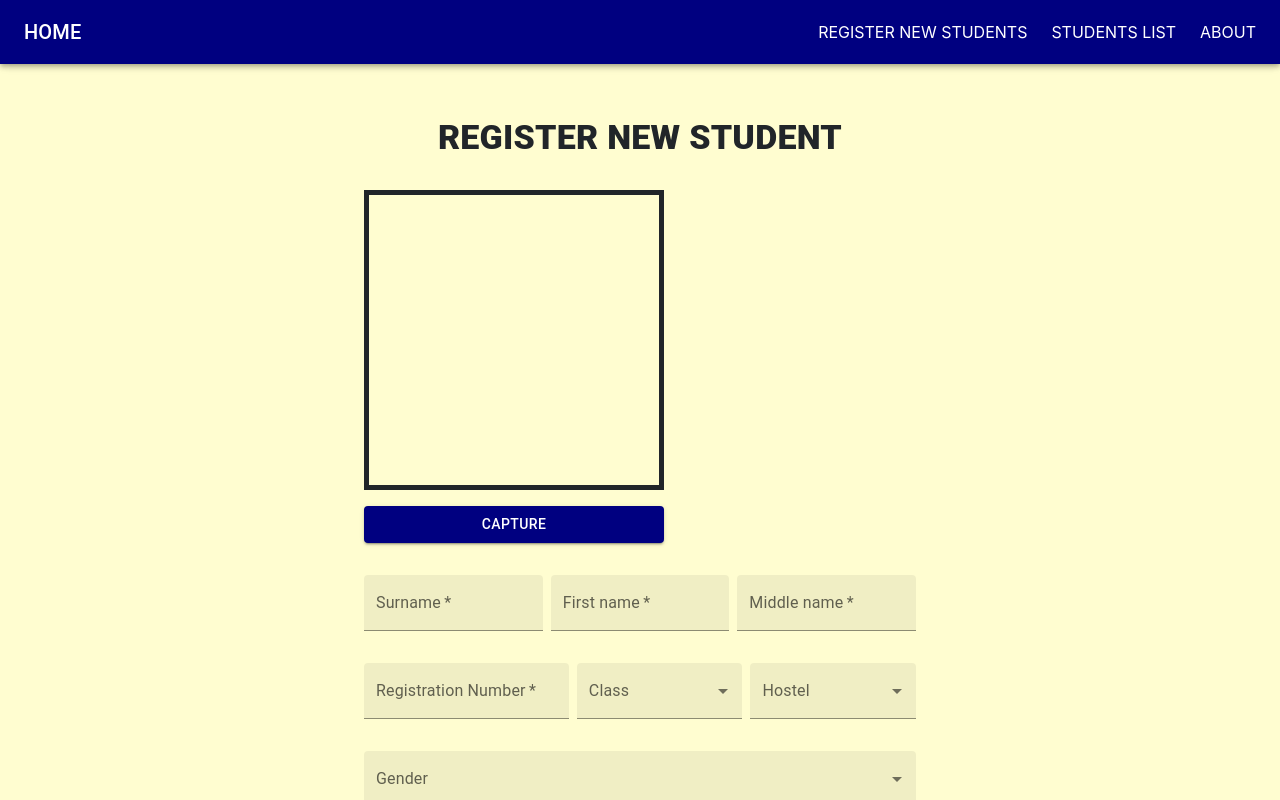
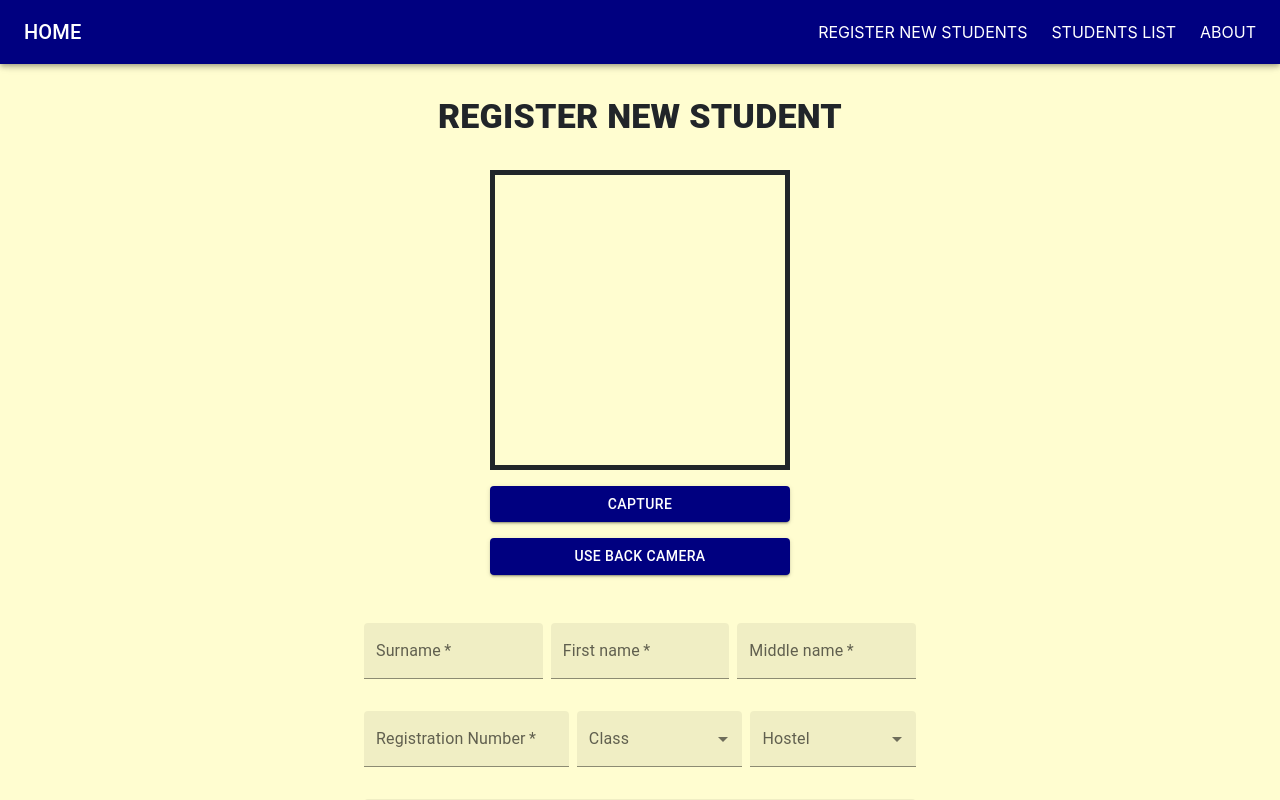
Before and after one commit to ifeanyiokoloma/school-project-client, a React (Create React App) app: page /register in a window 1280 px wide. Both pictures are taken after a click on the button "TAKE PASSPORT". Shown: the top 800 px of the page. Built offline with nearby package versions, Linux system fonts and the light colour scheme; no server answers.

Commit message:
Fixed camera switch

```diff
--- a/src/components/Passport.js
+++ b/src/components/Passport.js
@@ -1,14 +1,8 @@
-import { Box, Button } from "@mui/material";
+import { Box, Button, Stack } from "@mui/material";
 import { styled } from "@mui/system";
 import { useContext, useState } from "react";
 import Webcam from "react-webcam";
 import { PassportContext } from "../Providers/PassportProvider";
-
-const videoConstraints = {
-  width: 600,
-  height: 600,
-  facingMode: { exact: "user" },
-};
 
 const StyledSnap = styled(Box)`
   display: flex;
@@ -43,7 +37,14 @@ const StyledSnap = styled(Box)`
 
 const Passport = () => {
   const [activateCamera, setActivateCamera] = useState(false);
-  const {imgSrc, setImgSrc, webcamRef, capture} = useContext(PassportContext);
+  const [backCamera, setBackCamera] = useState(false);
+  const { imgSrc, setImgSrc, webcamRef, capture } = useContext(PassportContext);
+
+  const videoConstraints = {
+    width: 600,
+    height: 600,
+    facingMode: { exact: !backCamera ? "user" : "environment" },
+  };
 
   return (
     <StyledSnap>
@@ -86,6 +87,8 @@ const Passport = () => {
         </Button>
       ) : (
         activateCamera && (
+          <Stack spacing={2} component="ul" sx={{ listStyle: "none", pl: 0 }}>
+            <Box component="li">
               <Button
                 variant="contained"
                 className="capture"
@@ -96,6 +99,19 @@ const Passport = () => {
               >
                 Capture
               </Button>
+            </Box>
+            <Box component="li">
+              <Button
+                variant="contained"
+                className="capture"
+                onClick={e => {
+                  setBackCamera(!backCamera);
+                }}
+              >
+                {backCamera ? "Use Front Camera" : "Use Back camera"}
+              </Button>
+            </Box>
+          </Stack>
         )
       )}
     </StyledSnap>
--- a/src/routes/Register.js
+++ b/src/routes/Register.js
@@ -97,18 +97,15 @@ const Register = () => {
     <>
       <DrawerAppBar />
       <Container maxWidth="sm">
-        <StyledPage>
-          <Stack
+        <StyledPage
           component="form"
           ref={formRef}
           onSubmit={handleSubmit}
           spacing={4}
+          sx={{ alignItems: "center" }}
         >
           <Box component="header" className="title">
-              <Typography
-                variant="h4"
-                component="h1"
-              >
+            <Typography variant="h4" component="h1">
               Register New Student
             </Typography>
           </Box>
@@ -116,11 +113,7 @@ const Register = () => {
           <Stack spacing={1}>
             <Passport />
             {imgError && (
-                <Alert
-                  variant="filled"
-                  severity="error"
-                  sx={{ width: "300px" }}
-                >
+              <Alert variant="filled" severity="error" sx={{ width: "300px" }}>
                 {imgError}
               </Alert>
             )}
@@ -282,7 +275,6 @@ const Register = () => {
               Submit
             </Button>
           </Box>
-          </Stack>
         </StyledPage>
       </Container>
     </>
```
Lines whose indentation alone changed are shown as unchanged.
